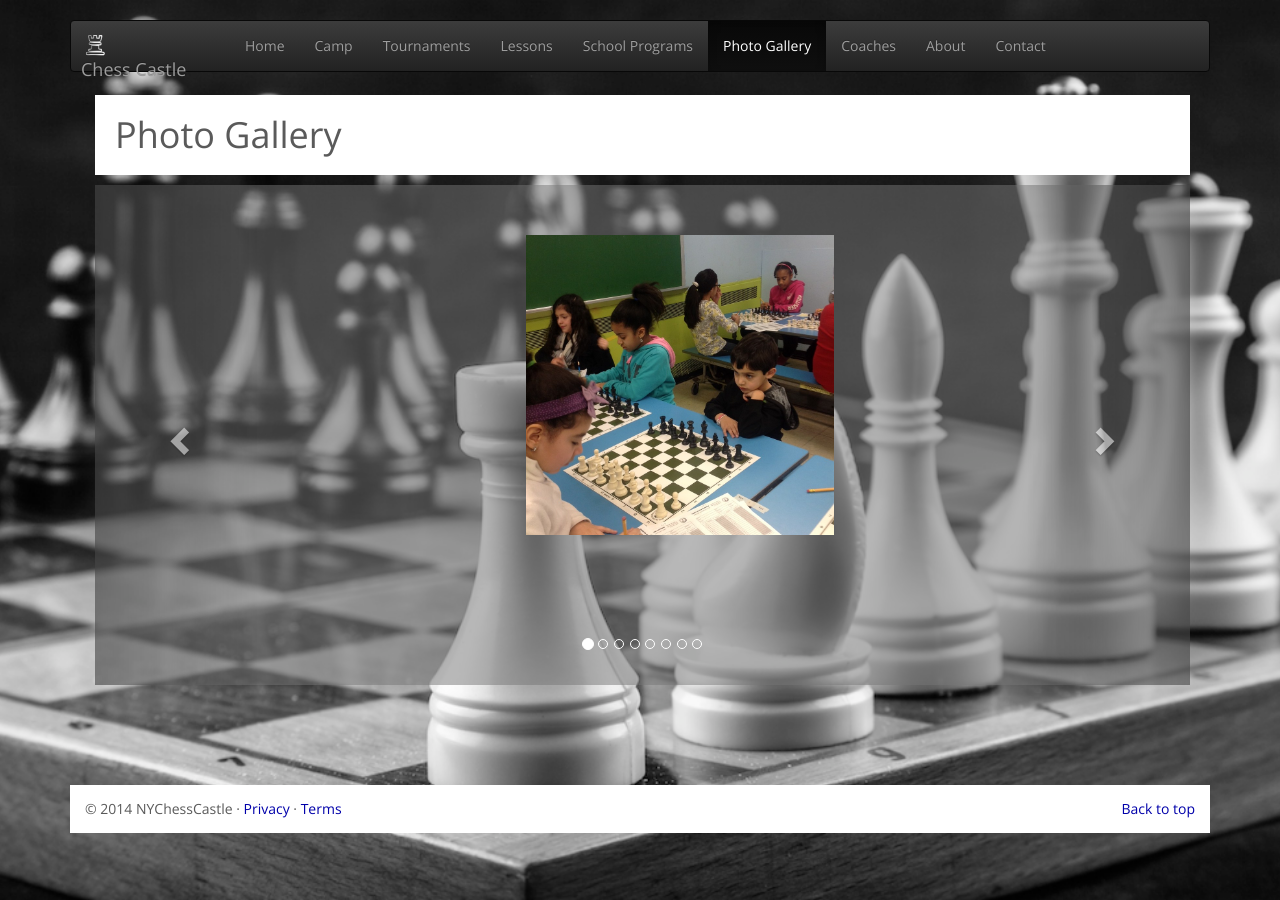
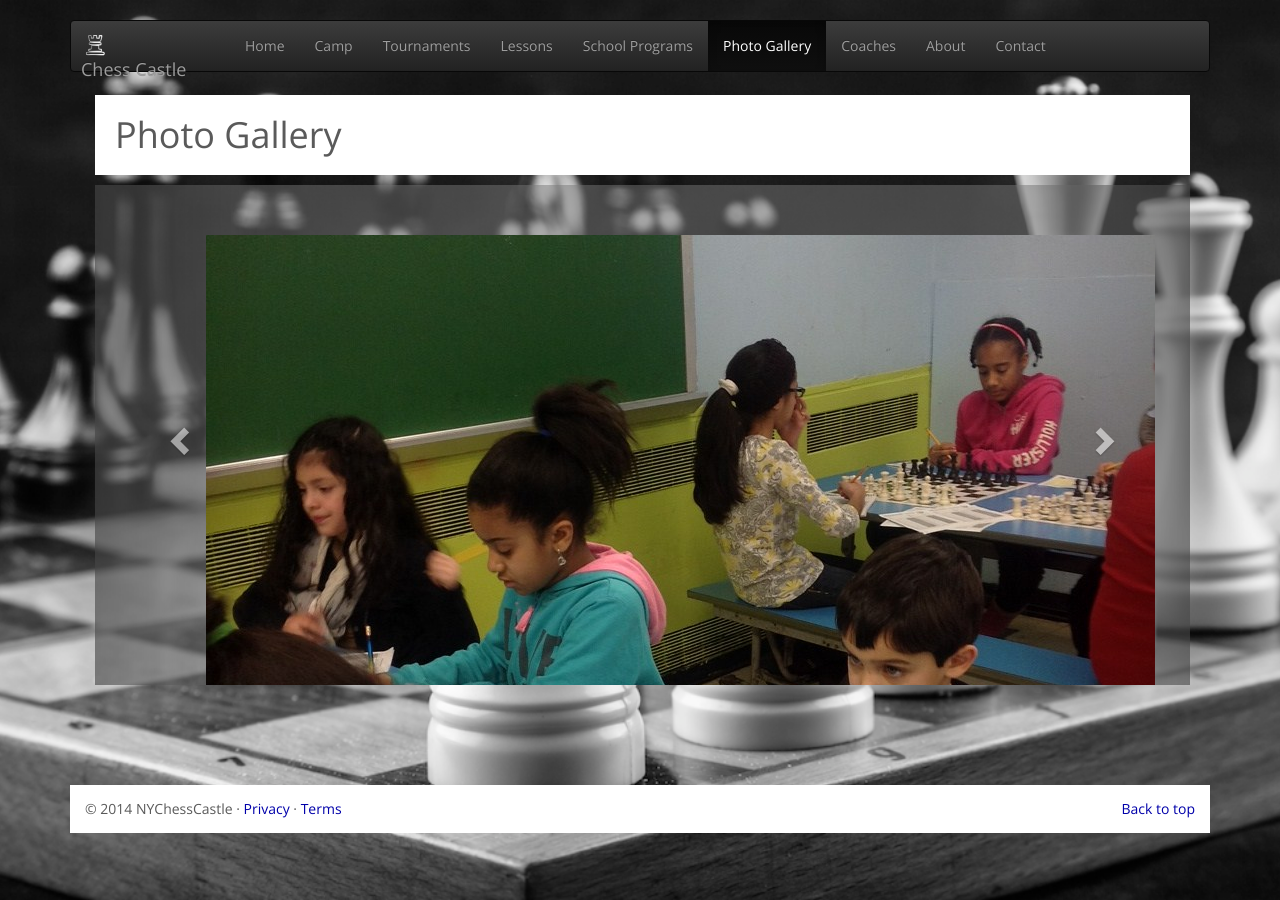
Before and after one commit to arclyte/nychesscastle, a Jekyll site: the page built from gallery/index.html, in a window 1280 px wide. Built offline with Jekyll 4.4.1, drawn with Linux system fonts in a browser that asks for light colours; nearby versions of some CDN libraries; Markdown is read by kramdown in place of the engine named in the settings.

Commit message:
Gallery - remove indicators (too many pics) and change height to 400px

```diff
--- a/gallery/index.html
+++ b/gallery/index.html
@@ -7,44 +7,33 @@
 <div class="col-lg-12 content" style="background-color:transparent;">
 	<h1 style="background-color:white; padding: 20px; margin-top: -15px;">Photo Gallery</h1>
 	<div id="myCarousel" class="carousel slide" data-ride="carousel" data-interval="5000">
-		<!-- Indicators -->
-		<ol class="carousel-indicators">
-			<li data-target="#myCarousel" data-slide-to="0" class="active"></li>
-			<li data-target="#myCarousel" data-slide-to="1"></li>
-			<li data-target="#myCarousel" data-slide-to="2"></li>
-			<li data-target="#myCarousel" data-slide-to="3"></li>
-			<li data-target="#myCarousel" data-slide-to="4"></li>
-			<li data-target="#myCarousel" data-slide-to="5"></li>
-			<li data-target="#myCarousel" data-slide-to="6"></li>
-			<li data-target="#myCarousel" data-slide-to="7"></li>
-		</ol>
 		<div class="carousel-inner">
-			<div class="item active"><div class="container"><div><img src="{{ site.url }}/images/gallery/cam.jpeg" height="300" /></div><div class="carousel-caption"></div></div></div>
-			<div class="item"><div class="container"><div><img src="{{ site.url }}/images/gallery/lucas.jpg" height="300" /></div><div class="carousel-caption"></div></div></div>
-			<div class="item"><div class="container"><div><img src="{{ site.url }}/images/gallery/photo.jpg" height="300" /></div><div class="carousel-caption"></div></div></div>
-			<div class="item"><div class="container"><div><img src="{{ site.url }}/images/gallery/100_5516.JPG" height="300" /></div><div class="carousel-caption"></div></div></div>
-			<div class="item"><div class="container"><div><img src="{{ site.url }}/images/gallery/100_5518.JPG" height="300" /></div><div class="carousel-caption"></div></div></div>
-			<div class="item"><div class="container"><div><img src="{{ site.url }}/images/gallery/100_5522.JPG" height="300" /></div><div class="carousel-caption"></div></div></div>
-			<div class="item"><div class="container"><div><img src="{{ site.url }}/images/gallery/IMAG0004.jpg" height="300" /></div><div class="carousel-caption"></div></div></div>
-			<div class="item"><div class="container"><div><img src="{{ site.url }}/images/gallery/IMAG0005.jpg" height="300" /></div><div class="carousel-caption"></div></div></div>
-			<div class="item"><div class="container"><div><img src="{{ site.url }}/images/gallery/IMAG0008.jpg" height="300" /></div><div class="carousel-caption"></div></div></div>
-			<div class="item"><div class="container"><div><img src="{{ site.url }}/images/gallery/IMAG0248.jpg" height="300" /></div><div class="carousel-caption"></div></div></div>
-			<div class="item"><div class="container"><div><img src="{{ site.url }}/images/gallery/IMAG0254.jpg" height="300" /></div><div class="carousel-caption"></div></div></div>
-			<div class="item"><div class="container"><div><img src="{{ site.url }}/images/gallery/IMAG0258.jpg" height="300" /></div><div class="carousel-caption"></div></div></div>
-			<div class="item"><div class="container"><div><img src="{{ site.url }}/images/gallery/IMAG0273.jpg" height="300" /></div><div class="carousel-caption"></div></div></div>
-			<div class="item"><div class="container"><div><img src="{{ site.url }}/images/gallery/IMAG0330.jpg" height="300" /></div><div class="carousel-caption"></div></div></div>
-			<div class="item"><div class="container"><div><img src="{{ site.url }}/images/gallery/IMAG0415.jpg" height="300" /></div><div class="carousel-caption"></div></div></div>
-			<div class="item"><div class="container"><div><img src="{{ site.url }}/images/gallery/IMAG0421.jpg" height="300" /></div><div class="carousel-caption"></div></div></div>
-			<div class="item"><div class="container"><div><img src="{{ site.url }}/images/gallery/IMAG0467.jpg" height="300" /></div><div class="carousel-caption"></div></div></div>
-			<div class="item"><div class="container"><div><img src="{{ site.url }}/images/gallery/IMAG0536.jpg" height="300" /></div><div class="carousel-caption"></div></div></div>
-			<div class="item"><div class="container"><div><img src="{{ site.url }}/images/gallery/IMAG0538.jpg" height="300" /></div><div class="carousel-caption"></div></div></div>
-			<div class="item"><div class="container"><div><img src="{{ site.url }}/images/gallery/IMAG0539.jpg" height="300" /></div><div class="carousel-caption"></div></div></div>
-			<div class="item"><div class="container"><div><img src="{{ site.url }}/images/gallery/IMAG0540.jpg" height="300" /></div><div class="carousel-caption"></div></div></div>
-			<div class="item"><div class="container"><div><img src="{{ site.url }}/images/gallery/IMAG0542.jpg" height="300" /></div><div class="carousel-caption"></div></div></div>
-			<div class="item"><div class="container"><div><img src="{{ site.url }}/images/gallery/IMAG0545.jpg" height="300" /></div><div class="carousel-caption"></div></div></div>
-			<div class="item"><div class="container"><div><img src="{{ site.url }}/images/gallery/IMAG0546.jpg" height="300" /></div><div class="carousel-caption"></div></div></div>
-			<div class="item"><div class="container"><div><img src="{{ site.url }}/images/gallery/IMAG0548.jpg" height="300" /></div><div class="carousel-caption"></div></div></div>
-			<div class="item"><div class="container"><div><img src="{{ site.url }}/images/gallery/IMAG0550.jpg" height="300" /></div><div class="carousel-caption"></div></div></div>
+			<div class="item active"><div class="container"><div><img src="{{ site.url }}/images/gallery/cam.jpeg" 	 /></div><div class="carousel-caption"></div></div></div>
+			<div class="item"><div class="container"><div><img src="{{ site.url }}/images/gallery/lucas.jpg" height="400" /></div><div class="carousel-caption"></div></div></div>
+			<div class="item"><div class="container"><div><img src="{{ site.url }}/images/gallery/photo.jpg" height="400" /></div><div class="carousel-caption"></div></div></div>
+			<div class="item"><div class="container"><div><img src="{{ site.url }}/images/gallery/100_5516.JPG" height="400" /></div><div class="carousel-caption"></div></div></div>
+			<div class="item"><div class="container"><div><img src="{{ site.url }}/images/gallery/100_5518.JPG" height="400" /></div><div class="carousel-caption"></div></div></div>
+			<div class="item"><div class="container"><div><img src="{{ site.url }}/images/gallery/100_5522.JPG" height="400" /></div><div class="carousel-caption"></div></div></div>
+			<div class="item"><div class="container"><div><img src="{{ site.url }}/images/gallery/IMAG0004.jpg" height="400" /></div><div class="carousel-caption"></div></div></div>
+			<div class="item"><div class="container"><div><img src="{{ site.url }}/images/gallery/IMAG0005.jpg" height="400" /></div><div class="carousel-caption"></div></div></div>
+			<div class="item"><div class="container"><div><img src="{{ site.url }}/images/gallery/IMAG0008.jpg" height="400" /></div><div class="carousel-caption"></div></div></div>
+			<div class="item"><div class="container"><div><img src="{{ site.url }}/images/gallery/IMAG0248.jpg" height="400" /></div><div class="carousel-caption"></div></div></div>
+			<div class="item"><div class="container"><div><img src="{{ site.url }}/images/gallery/IMAG0254.jpg" height="400" /></div><div class="carousel-caption"></div></div></div>
+			<div class="item"><div class="container"><div><img src="{{ site.url }}/images/gallery/IMAG0258.jpg" height="400" /></div><div class="carousel-caption"></div></div></div>
+			<div class="item"><div class="container"><div><img src="{{ site.url }}/images/gallery/IMAG0273.jpg" height="400" /></div><div class="carousel-caption"></div></div></div>
+			<div class="item"><div class="container"><div><img src="{{ site.url }}/images/gallery/IMAG0330.jpg" height="400" /></div><div class="carousel-caption"></div></div></div>
+			<div class="item"><div class="container"><div><img src="{{ site.url }}/images/gallery/IMAG0415.jpg" height="400" /></div><div class="carousel-caption"></div></div></div>
+			<div class="item"><div class="container"><div><img src="{{ site.url }}/images/gallery/IMAG0421.jpg" height="400" /></div><div class="carousel-caption"></div></div></div>
+			<div class="item"><div class="container"><div><img src="{{ site.url }}/images/gallery/IMAG0467.jpg" height="400" /></div><div class="carousel-caption"></div></div></div>
+			<div class="item"><div class="container"><div><img src="{{ site.url }}/images/gallery/IMAG0536.jpg" height="400" /></div><div class="carousel-caption"></div></div></div>
+			<div class="item"><div class="container"><div><img src="{{ site.url }}/images/gallery/IMAG0538.jpg" height="400" /></div><div class="carousel-caption"></div></div></div>
+			<div class="item"><div class="container"><div><img src="{{ site.url }}/images/gallery/IMAG0539.jpg" height="400" /></div><div class="carousel-caption"></div></div></div>
+			<div class="item"><div class="container"><div><img src="{{ site.url }}/images/gallery/IMAG0540.jpg" height="400" /></div><div class="carousel-caption"></div></div></div>
+			<div class="item"><div class="container"><div><img src="{{ site.url }}/images/gallery/IMAG0542.jpg" height="400" /></div><div class="carousel-caption"></div></div></div>
+			<div class="item"><div class="container"><div><img src="{{ site.url }}/images/gallery/IMAG0545.jpg" height="400" /></div><div class="carousel-caption"></div></div></div>
+			<div class="item"><div class="container"><div><img src="{{ site.url }}/images/gallery/IMAG0546.jpg" height="400" /></div><div class="carousel-caption"></div></div></div>
+			<div class="item"><div class="container"><div><img src="{{ site.url }}/images/gallery/IMAG0548.jpg" height="400" /></div><div class="carousel-caption"></div></div></div>
+			<div class="item"><div class="container"><div><img src="{{ site.url }}/images/gallery/IMAG0550.jpg" height="400" /></div><div class="carousel-caption"></div></div></div>
 		</div>
 		<a class="left carousel-control" href="#myCarousel" data-slide="prev"><span class="glyphicon glyphicon-chevron-left"></span></a>
 		<a class="right carousel-control" href="#myCarousel" data-slide="next"><span class="glyphicon glyphicon-chevron-right"></span></a>
```
